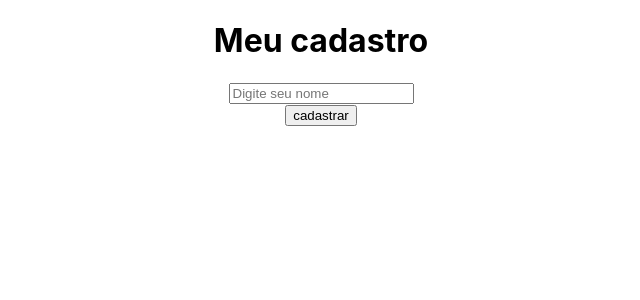
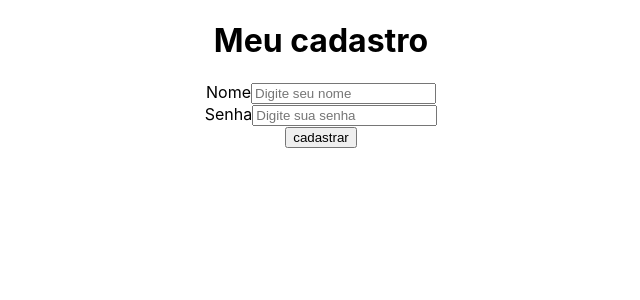
Before and after one commit to GABRIELDOMINGUESR/inicio-projeto-react-aula, a React (Create React App) app in the folder meu-projeto/: page / in a window 1280 px wide. Shown: the top 300 px of the page, without its empty margins (319-959 px from the left). Built offline with nearby package versions, Linux system fonts and the light colour scheme.

Commit message:
useStates Form

```diff
--- a/meu-projeto/src/components/Form.js
+++ b/meu-projeto/src/components/Form.js
@@ -3,26 +3,59 @@
 // submissão de um formulário. No contexto de um formulário, ao chamar e.preventDefault() dentro de uma função de tratamento de evento,
 // você impede que o navegador envie os dados do formulário ao servidor, permitindo que você execute ações personalizadas, como validações
 //  ou atualizações no estado, antes de prosseguir com o comportamento padrão.
+
+
+//trabalhando com estados ->
+import {useState} from 'react'
+
 function Form() {
     function cadastrarUsuario(e) {
         e.preventDefault()
+        console.log(name)
+        console.log(password)
+        console.log(`Usuário ${name} cadastrado com a senha ${password}`)
         console.log('cadastrou o usuario');
 
+    }
 
-    }
-    return(
+    const [name,setName] = useState()
+    const [password,setSenha] = useState()
+
+
+    //nome do atributo que vou resgatar
+    // setName o que vou alterar para
+    return (
         <>
             <h1>Meu cadastro</h1>
-            <form onSubmit= {cadastrarUsuario}>
+            <form onSubmit={cadastrarUsuario}>
                 <div>
-                    <input type="text" placeholder="Digite seu nome"></input>
+                    <label htmlFor="name">Nome</label>
+                    <input
+                        type="text"
+                        id="name"
+                        name="name"
+                        placeholder="Digite seu nome"
+                        onChange={(e) => setName(e.target.value)}
+                    />
                 </div>
+
                 <div>
-                    <input type="submit" value="cadastrar"></input>
+                    <label htmlFor="password">Senha</label>
+                    <input
+                        type="password"
+                        id="password"
+                        name="password"
+                        placeholder="Digite sua senha"
+                        onChange={(e) => setSenha(e.target.value)}
+                    />
+                </div>
+
+                <div>
+                    <input type="submit" value="cadastrar" />
                 </div>
             </form>
         </>
-    )
+    );
 }
 
-export default Form
+export default Form;
```
